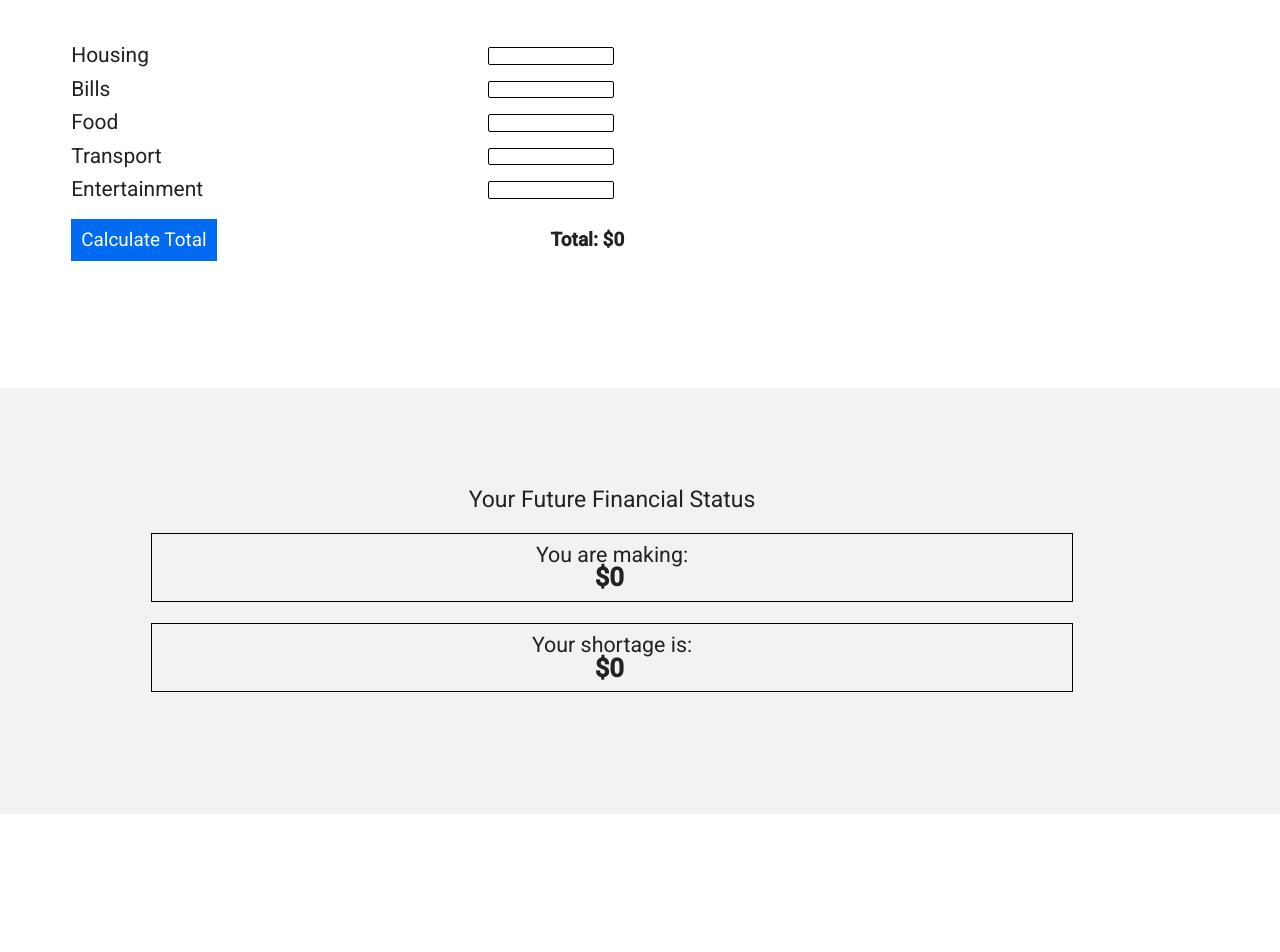
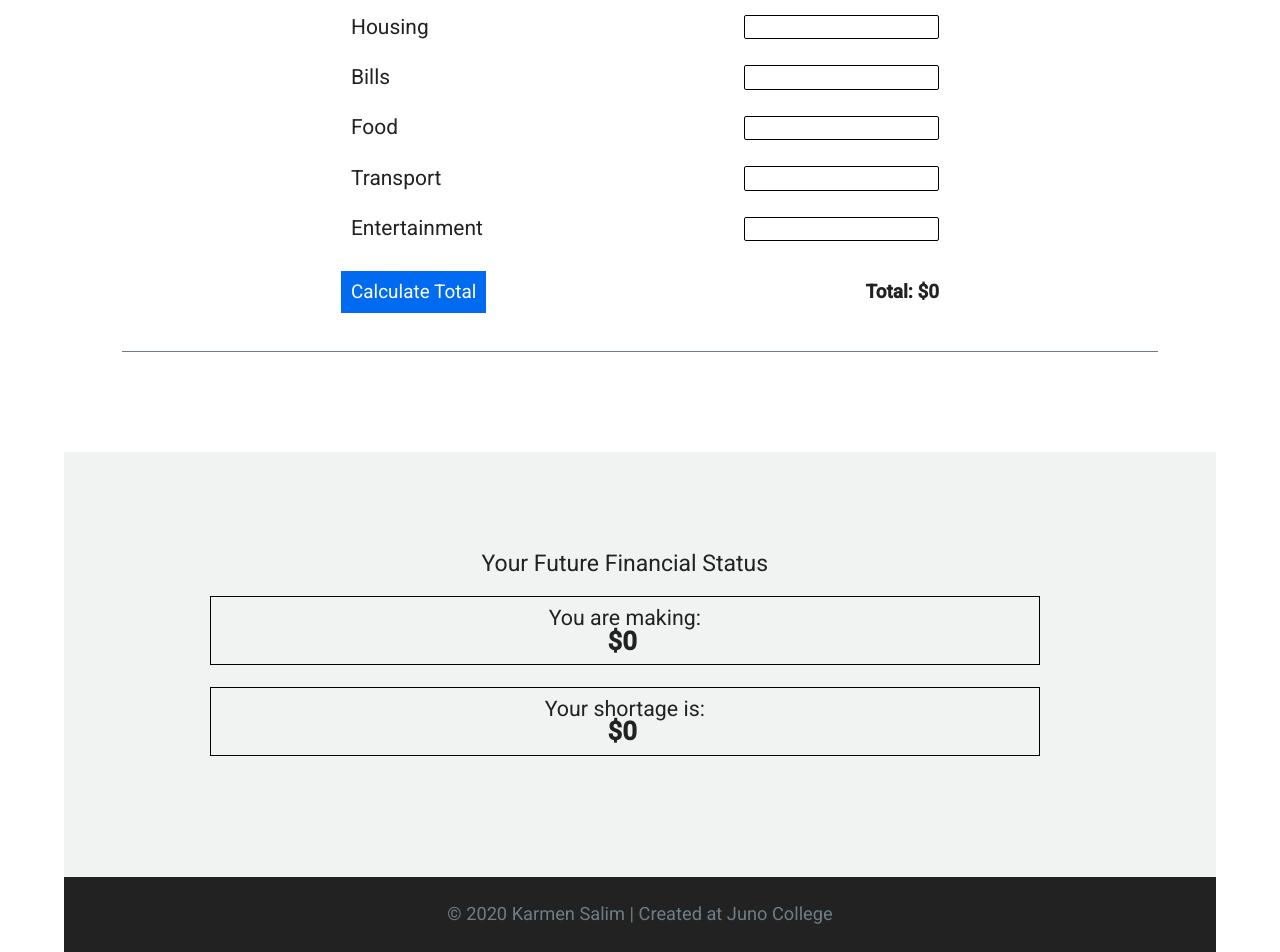
Before and after one commit to skarmen/remote-work-budget, a React (Create React App) app: page / in a window 1280 px wide. Shown: the part 1264-2216 px from the top of the page. Before the commit the page ends 2078 px from the top, so only its background shows below. Built offline with nearby package versions, Linux system fonts and the light colour scheme; no server answers.

Commit message:
more progress on the design

```diff
--- a/src/App.css
+++ b/src/App.css
@@ -19,6 +19,7 @@ html {
   font-size: 62.5%;
 }
 body {
+  font-size: 1.6rem;
   font-family: 'Roboto', 'Open Sans', 'Arial', sans-serif;
   color: #222;
   background: #fff;
@@ -91,8 +92,8 @@ header {
   height: 36px;
   padding: 8px;
   background: #fff;
-  border: 2px solid #6d7e88;;
-  color:#6d7e88;;
+  border: 2px solid #6d7e88;
+  color: #6d7e88;
   text-align: center;
   display: inline-block;
   margin-bottom: 20px;
@@ -137,13 +138,22 @@ h2 {
 }
 
 .target {
-  margin-top: 50px;
-  margin-bottom: 100px;
+  margin: 50px auto;
 }
 
 
 /* ======== User Expenses Section ======== */
-.expenses,
+
+.expenses {
+  display: flex;
+  flex-direction: column;
+  justify-content: center;
+  align-items: center;
+  padding: 20px;
+  border-bottom: 1px solid #6d7e88;;
+  border-top: 1px solid #6d7e88;
+}
+
 .results {
   padding: 10px 0;
   width: 80%;
@@ -203,7 +213,7 @@ input {
 
 input:focus,
 input:hover {
-
+  cursor: pointer;
 }
 
 
@@ -230,19 +240,14 @@ input:hover {
   font-size: calc(1.8rem + 0.6vw)
 }
 
-/* Sweet Alerts */
 
-/* .swal2-title {
-    font-size: 2rem;
-    font-weight: 500px;
-} */
-
+/* ======== Sweet Alerts ======== */
 .swal2-content {
   font-size: 1.6rem;
 }
 
 .sweet2-warning {
-  background-color: #81003c;
+  background-color:#48addb;
 }
 
 .swal2-actions .swal2-confirm {
@@ -250,7 +255,7 @@ input:hover {
   border-radius: 5px;
   letter-spacing: 1px;
   font-weight: 500;
-    background-color: #81003c;
+  background-color:#48addb;
   padding: 10px 15px;
 }
 
@@ -263,13 +268,32 @@ input:hover {
   font-size: 1.6rem;
   letter-spacing: 1px;
   font-weight: 500;
-    background-color: #81003c;
+  background-color:#48addb;
   padding: 10px 15px;
 }
 
 .swal2-actions .swal2-cancel:hover,
 .swal2-actions .swal2-cancel:focus {
   cursor: pointer;
+}
+
+/* ======== Footer ======== */
+footer {
+  background-color: #222;
+  padding: 10px 0;
+}
+
+footer p,
+footer a {
+  font-size: calc(0.8rem + 0.8vw);
+  color: #6d7e88;
+}
+
+.footerContainer {
+  display: flex;
+  flex-direction: column;
+  justify-content: center;
+  align-items: center;
 }
 
 
--- a/src/App.js
+++ b/src/App.js
@@ -1,13 +1,15 @@
 import React, { Component } from 'react';
-import './App.css';
 
 // Import Packages
 import axios from 'axios';
 import Swal from 'sweetalert2'
-import { fadeInDown, fadeOutUp } from 'animate.css'
 
-// import Components
-import Currencies from './Currencies';
+// Import Components
+import Currencies from './Components/Currencies';
+import Footer from './Components/Footer'
+
+// Import Styles
+import './App.css';
 
 
 
@@ -139,7 +141,7 @@ class App extends Component {
 		return (
 			<div className="App">
         <header>
-          <div className="wrapper">
+          <div classNAme="wrapper">
             <div class="headerContent">
               <h1><span>Remote</span> Work <span>Budget</span></h1>
               <h2>Looking to work remotely?</h2>
@@ -149,6 +151,7 @@ class App extends Component {
             </div>
           </div>
         </header>
+        <div className="wrapper">
           <div className="userIncomeSection">
             <div className="wrapper">
               <div className="step">1</div>
@@ -204,6 +207,8 @@ class App extends Component {
             userIncome={this.state.userIncome}
             targetCurrencyCode={this.state.targetCurrencyCode}
           />
+          <Footer/>
+        </div>
 			</div>
 		)
 	}
--- a/src/Currencies.js
+++ b/src/Components/Currencies.js
@@ -94,8 +94,8 @@ class Currencies extends Component {
   render() {
     return (
 			<div>
-				<div className="expenses">
-					<div className="wrapper">
+				<div className="wrapper">
+				  <div className="expenses">
 						<div className="expense">
 							<label htmlFor="">Housing</label>
 							<input
--- /dev/null
+++ b/src/Components/Footer.js
@@ -0,0 +1,20 @@
+import React from 'react'
+
+const Footer = () => {
+  return (
+    <footer id="contact">
+      <div className="wrapper">
+        <div className="footerContainer">
+          <p>
+            &copy; 2020 Karmen Salim
+							<a href="https://junocollege.com/" className="junoFooterLink">
+              <span> | Created at Juno College</span>
+            </a>
+          </p>
+        </div>
+      </div>
+    </footer>
+  )
+}
+
+export default Footer
```
Lines whose indentation alone changed are shown as unchanged.
